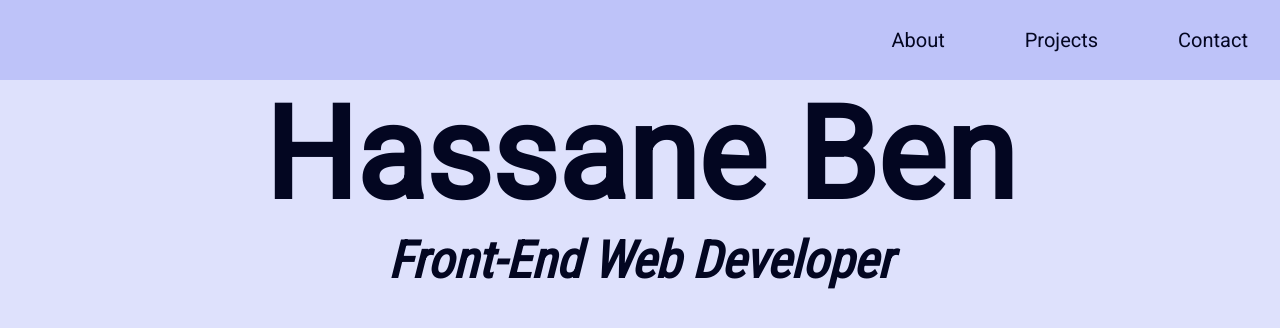
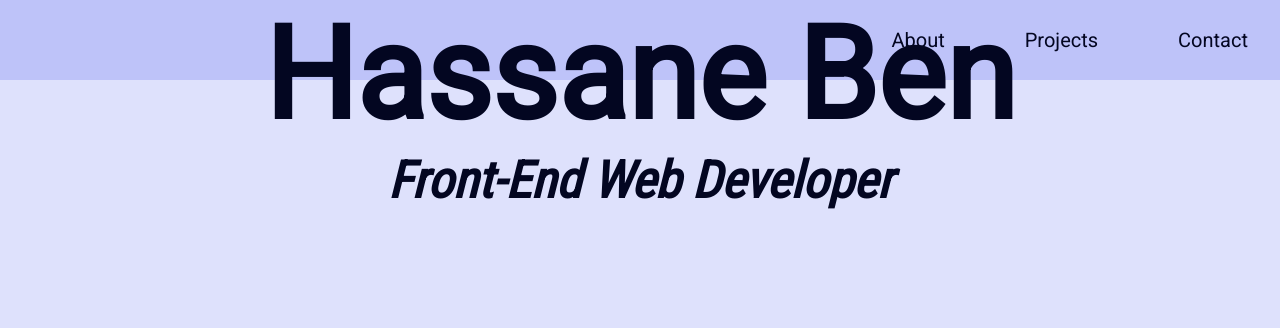
Before and after one commit to Hassane24/portfolio, a React (Create React App) app: page / in a window 1280 px wide. Shown: the top 328 px of the page. Built offline with nearby package versions, Linux system fonts and the light colour scheme.

Commit message:
fixed navbar at the top

```diff
--- a/src/styles/navBar.module.css
+++ b/src/styles/navBar.module.css
@@ -3,6 +3,9 @@
   height: var(--navbar-height);
   display: flex;
   align-items: center;
+  position: fixed;
+  top: 0;
+  min-width: 100vw;
   padding-right: 2rem;
   justify-content: flex-end;
 }
```
